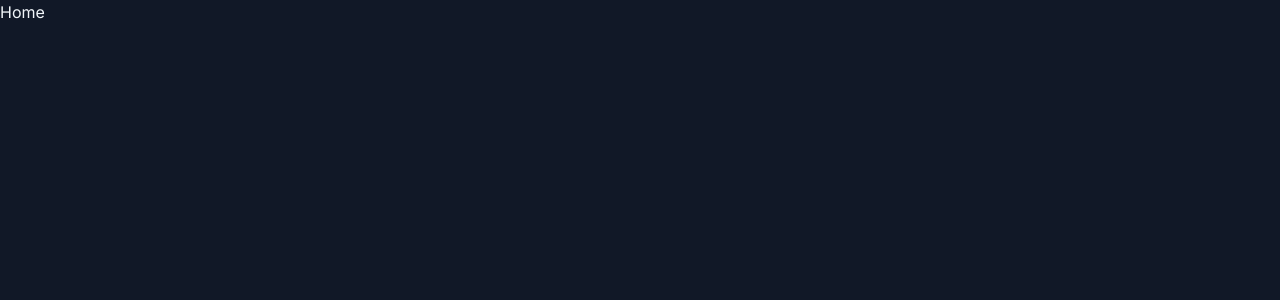
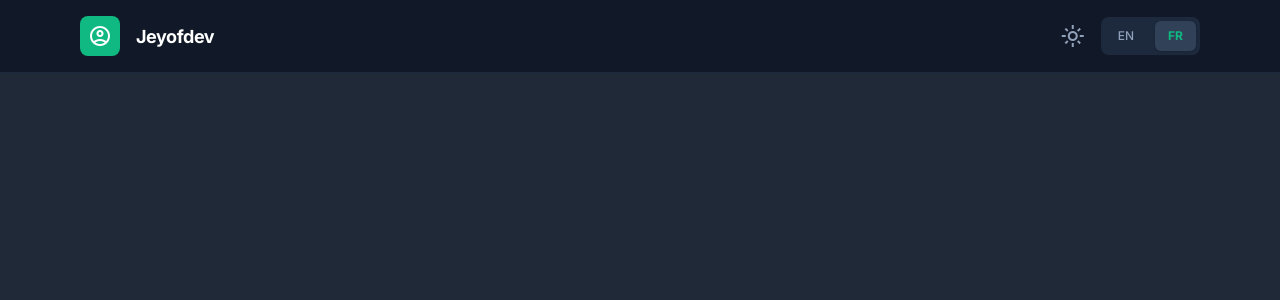
Before and after one commit to jeyofdev/my-interactive-cv, a Next.js app: page / in a window 1280 px wide. Shown: the top 300 px of the page. Built offline with nearby package versions, Linux system fonts and the light colour scheme.

Commit message:
feat: add home header

```diff
--- /dev/null
+++ b/app/(home)/page.tsx
@@ -0,0 +1,7 @@
+import { Home } from "@/components/page/home";
+
+const HomePage = () => {
+	return <Home />;
+};
+
+export default HomePage;
--- a/app/page.tsx
+++ /dev/null
@@ -1,9 +0,0 @@
-const Home = () => {
-	return (
-		<div>
-			<h1>Home</h1>
-		</div>
-	);
-};
-
-export default Home;
--- /dev/null
+++ b/components/layout/home/header.tsx
@@ -0,0 +1,48 @@
+"use client";
+
+import { DarkModeTheme } from "@/components/ui/button/dark-mode-theme";
+import { Tabs } from "@/components/ui/tabs/tabs";
+import { resumeData } from "@/data/resume-data";
+import { useState } from "react";
+import { Typography } from "@/components/ui/typography/typography";
+import { Icon } from "@/components/ui/icon/icon";
+
+type Lang = "EN" | "FR";
+
+export const Header = () => {
+	const [lang, setLang] = useState<"EN" | "FR">("FR");
+
+	const langs: Lang[] = ["EN", "FR"];
+
+	return (
+		<header className="bg-destructive sticky top-0 z-10 flex items-center justify-between px-8 py-4 lg:px-20 backdrop-blur-md border-b border-divider-horizontal-secondary">
+			<div className="flex items-center gap-4">
+				<Icon
+					variant="rounded"
+					backgroundColor="primary"
+					color="white"
+					icon="account_circle"
+					size="24px"
+					rounded="lg"
+					containerSize="40px"
+				/>
+
+				<Typography variant="h3" fontSize="lg" lineHeight="normal">
+					{resumeData.name}
+				</Typography>
+			</div>
+
+			<div className="flex items-center gap-4">
+				<DarkModeTheme size="sm" />
+
+				<Tabs
+					items={langs}
+					value={lang}
+					onChange={(v) => setLang(v as Lang)}
+					keyExtractor={(item) => item}
+					renderItem={(item) => item}
+				/>
+			</div>
+		</header>
+	);
+};
--- a/components/layout/resume/resume-main-header.tsx
+++ b/components/layout/resume/resume-main-header.tsx
@@ -3,7 +3,6 @@
 import { useState } from "react";
 import { DarkModeTheme } from "@/components/ui/button/dark-mode-theme";
 import { Tabs } from "@/components/ui/tabs/tabs";
-import { cn } from "@/lib/utils";
 
 type Lang = "EN" | "FR";
 
--- /dev/null
+++ b/components/page/home.tsx
@@ -0,0 +1,11 @@
+import { Header } from "@/components/layout/home/header";
+
+export const Home = () => {
+	return (
+		<div className="relative flex min-h-screen w-full flex-col">
+			<Header />
+
+			<main className="flex-1 flex flex-col bg-surface-muted"></main>
+		</div>
+	);
+};
--- a/components/page/resume.tsx
+++ b/components/page/resume.tsx
@@ -12,14 +12,12 @@ import { SectionTitle } from "@/components/sections/section-title";
 import { TimelineBar, TimelineDot } from "@/components/ui/timeline/timeline";
 import { AccordionExperience } from "@/components/ui/accordion/accordion-experience";
 import Section from "@/components/sections/section";
-import { ProjectTabs } from "@/components/ui/tabs/project-tabs";
 import { Divider } from "@/components/ui/divider/divider";
 import { ProjectGridCard, ProjectListCard, HobbyCard, EducationCard } from "@/components/ui/card/cards";
 import { ResumeMainFooter } from "@/components/layout/resume/resume-main-footer";
 import { ResumeMainHeader } from "@/components/layout/resume/resume-main-header";
 import { Tabs } from "../ui/tabs/tabs";
 import { Icon } from "../ui/icon/icon";
-import { cn } from "@/lib/utils";
 
 export const skillColorMap: Record<string, ChipBaseColor> = {
 	react: "react",
--- a/components/sections/section-title.tsx
+++ b/components/sections/section-title.tsx
@@ -32,7 +32,7 @@ type SectionTitleProps = React.HTMLAttributes<HTMLDivElement> &
 		containerIconSize?: string;
 	};
 
-export function SectionTitle({
+export const SectionTitle = ({
 	label,
 	icon,
 	size,
@@ -42,12 +42,18 @@ export function SectionTitle({
 	className,
 	ref,
 	...props
-}: SectionTitleProps & { ref?: React.Ref<HTMLDivElement> }) {
+}: SectionTitleProps & { ref?: React.Ref<HTMLDivElement> }) => {
 	return (
 		<div ref={ref} className={cn(sectionTitleVariants({ size, justifyContent }), className)} {...props}>
-			<Icon variant="rounded" backgroundColor="primary" icon={icon} size={iconSize} containerSize={containerIconSize} />
+			<Icon
+				variant="rounded"
+				backgroundColor="primary-10"
+				icon={icon}
+				size={iconSize}
+				containerSize={containerIconSize}
+			/>
 
 			<Typography variant="h2">{label}</Typography>
 		</div>
 	);
-}
+};
--- a/components/ui/accordion/accordion-experience-trigger.tsx
+++ b/components/ui/accordion/accordion-experience-trigger.tsx
@@ -1,5 +1,5 @@
-import { Chip } from "../chip/chip";
-import { Typography } from "../typography/typography";
+import { Chip } from "@/components/ui/chip/chip";
+import { Typography } from "@/components/ui/typography/typography";
 import { Divider } from "../divider/divider";
 import { Experience } from "@/data/resume-data";
 import { FC } from "react";
--- a/components/ui/icon/icon.tsx
+++ b/components/ui/icon/icon.tsx
@@ -9,10 +9,11 @@ const iconVariants = cva("material-symbols-outlined", {
 	variants: {
 		variant: {
 			default: "",
-			rounded: "",
+			rounded: "items-center justify-center",
 		},
 		color: {
 			default: "text-foreground",
+			white: "text-white",
 			primary: "text-primary",
 			secondary: "text-icon-muted-foreground",
 			link: "text-link-icon-foreground",
@@ -20,14 +21,22 @@ const iconVariants = cva("material-symbols-outlined", {
 			info: "text-surface-muted-foreground-info",
 		},
 		backgroundColor: {
-			default: "bg-transparent",
-			primary: "bg-primary/10",
+			transparent: "bg-transparent",
+			primary: "bg-primary",
+			"primary-10": "bg-primary/10",
+		},
+		rounded: {
+			sm: "rounded-sm",
+			md: "rounded-md",
+			lg: "rounded-lg",
+			xl: "rounded-xl",
 		},
 	},
 	defaultVariants: {
 		variant: "default",
 		color: "primary",
-		backgroundColor: "default",
+		backgroundColor: "transparent",
+		rounded: "xl",
 	},
 });
 
@@ -47,6 +56,7 @@ export const Icon = ({
 	containerSize,
 	color,
 	backgroundColor,
+	rounded,
 	fill = false,
 	asChild = false,
 	className,
@@ -69,12 +79,8 @@ export const Icon = ({
 	if (variant === "rounded") {
 		return (
 			<div
-				className={cn(
-					"flex items-center justify-center rounded-xl",
-					backgroundColor === "primary" ? "bg-primary/10" : "bg-transparent",
-					className,
-				)}
-				style={{ width: containerSize, height: containerSize }}
+				className={cn(iconVariants({ variant, color, backgroundColor, rounded }), className)}
+				style={{ width: containerSize, height: containerSize, display: "flex" }}
 			>
 				{IconComponent}
 			</div>
```
